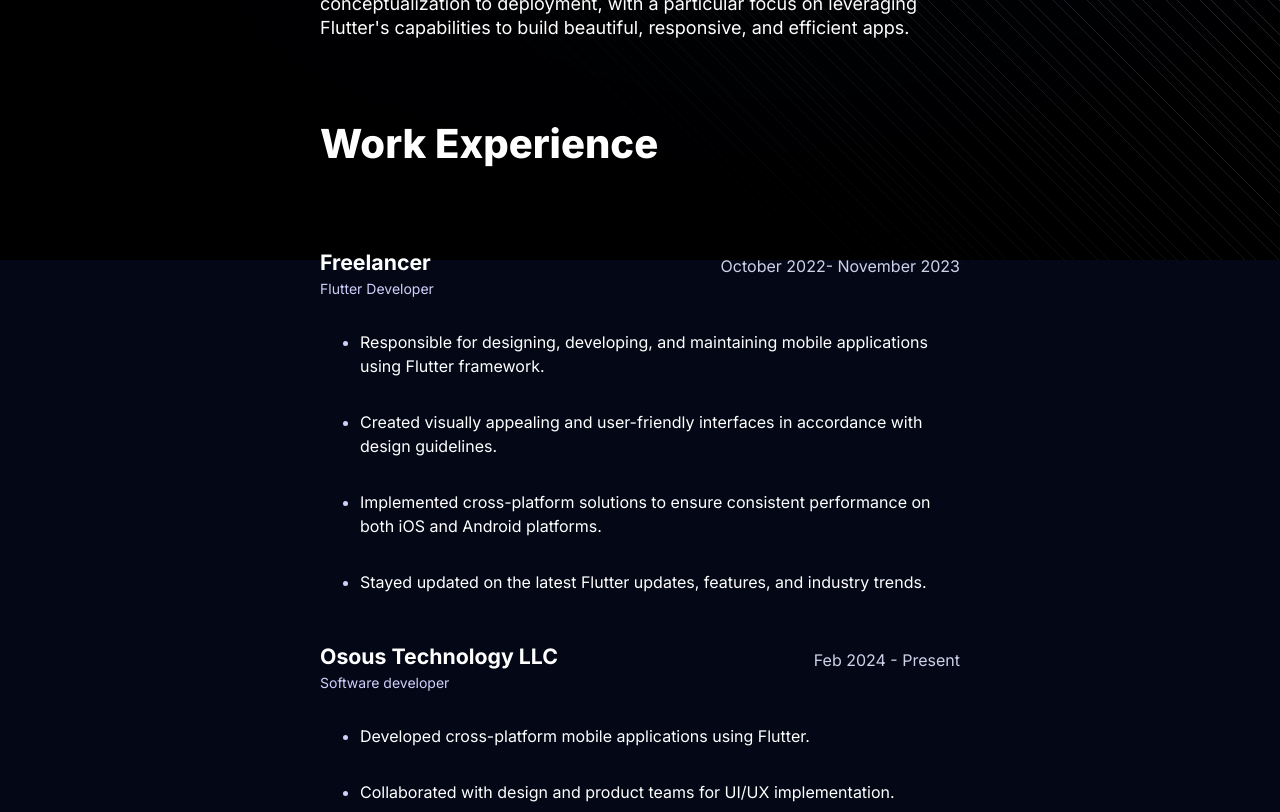
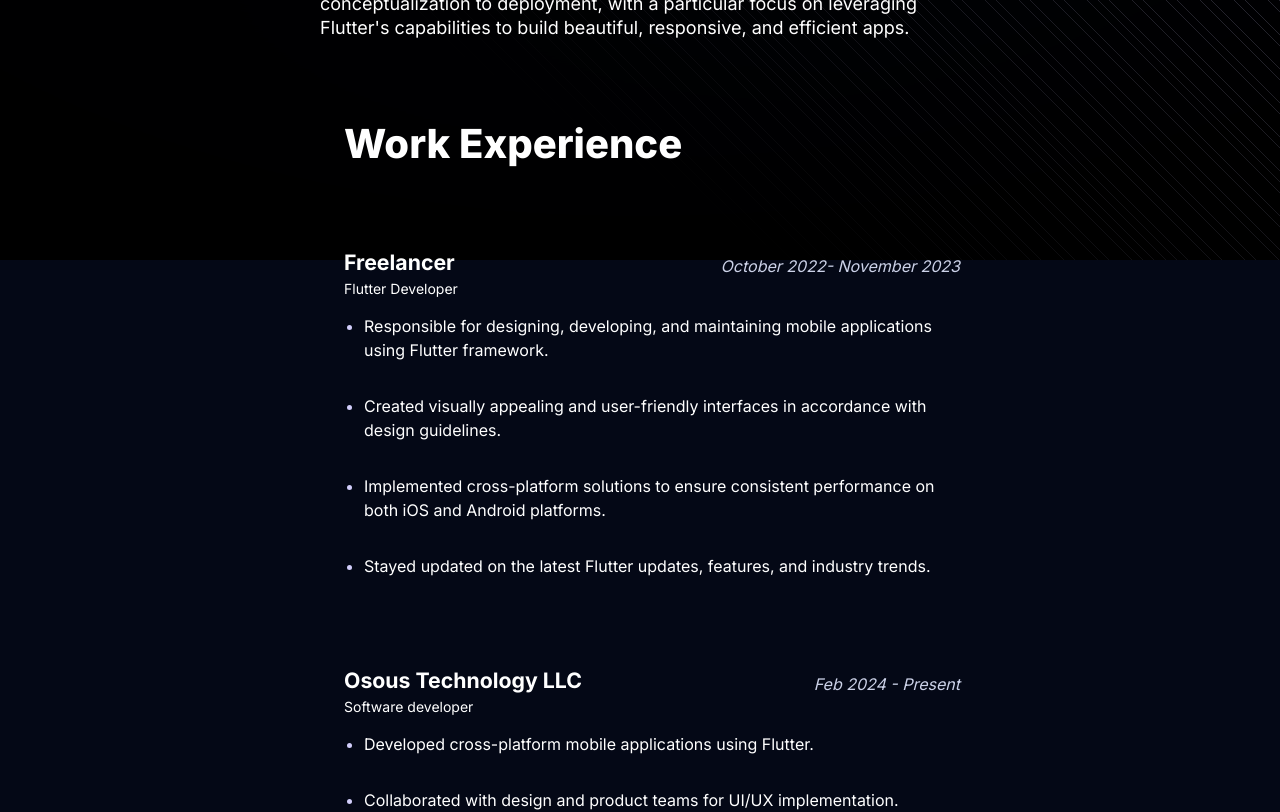
Before and after one commit to Ammourie/portfolio, a Next.js app: page / in a window 1280 px wide. Shown: the part 540-1352 px from the top of the page. Built offline with nearby package versions, Linux system fonts and the light colour scheme.

Commit message:
work experience

```diff
--- a/src/app/home.module.scss
+++ b/src/app/home.module.scss
@@ -15,3 +15,101 @@
         align-self: center;
     }
 }
+
+// New styles for work experience section
+.workExperience {
+    &__container {
+        border-left: 2px solid var(--color-neutral-weak);
+        padding-left: var(--static-space-24);
+        position: relative;
+        transition: border-color 0.3s ease;
+
+        &:hover {
+            border-color: var(--color-brand-strong);
+        }
+    }
+
+    &__item {
+        margin-bottom: var(--static-space-40);
+        position: relative;
+        transition: transform 0.3s ease;
+
+        &:hover {
+            transform: translateX(var(--static-space-4));
+        }
+
+        &::before {
+            content: '';
+            position: absolute;
+            left: calc(var(--static-space-24) * -1 - 1px);
+            top: 0;
+            width: 10px;
+            height: 10px;
+            background-color: var(--color-brand-strong);
+            border-radius: 50%;
+            transition: transform 0.3s ease, background-color 0.3s ease;
+        }
+
+        &:hover::before {
+            transform: scale(1.2);
+            background-color: var(--color-brand-weak);
+        }
+    }
+
+    &__company {
+        font-weight: bold;
+        transition: color 0.3s ease;
+
+        &:hover {
+            color: var(--color-brand-strong);
+        }
+    }
+
+    &__timeframe {
+        font-style: italic;
+        transition: opacity 0.3s ease;
+
+        &:hover {
+            opacity: 0.8;
+        }
+    }
+
+    &__role {
+        color: var(--color-brand-strong);
+        margin-bottom: var(--static-space-8);
+        transition: color 0.3s ease;
+
+        &:hover {
+            color: var(--color-brand-weak);
+        }
+    }
+
+    &__achievements {
+        list-style-type: disc;
+        padding-left: var(--static-space-20);
+
+        li {
+            transition: transform 0.3s ease;
+
+            &:hover {
+                transform: translateX(var(--static-space-4));
+            }
+        }
+    }
+
+    &__images {
+        display: flex;
+        flex-wrap: wrap;
+        gap: var(--static-space-12);
+        margin-top: var(--static-space-16);
+
+        img {
+            transition: transform 0.3s ease, box-shadow 0.3s ease;
+
+            &:hover {
+                transform: scale(1.05);
+                box-shadow: 0 4px 8px rgba(0, 0, 0, 0.1);
+            }
+        }
+    }
+}
--- a/src/app/page.tsx
+++ b/src/app/page.tsx
@@ -126,16 +126,17 @@
                 as="h2"
                 id={about.work.title}
                 variant="display-strong-s"
-
+                className={styles.workExperience__container}
               >
                 {about.work.title}
               </Heading>
-              <Flex direction="column" fillWidth gap="l" marginBottom="40">
+              <Flex direction="column" fillWidth gap="l" className={styles.workExperience__container}>
                 {about.work.experiences.map((experience, index) => (
                   <Flex
                     key={`${experience.company}-${experience.role}-${index}`}
                     fillWidth
                     direction="column"
+                    className={styles.workExperience__item}
                   >
                     <Flex
                       fillWidth
@@ -143,12 +144,13 @@
                       alignItems="flex-end"
                       marginBottom="4"
                     >
-                      <Text id={experience.company} variant="heading-strong-l">
+                      <Text id={experience.company} variant="heading-strong-l" className={styles.workExperience__company}>
                         {experience.company}
                       </Text>
                       <Text
                         variant="heading-default-xs"
                         onBackground="neutral-weak"
+                        className={styles.workExperience__timeframe}
                       >
                         {experience.timeframe}
                       </Text>
@@ -157,10 +159,11 @@
                       variant="body-default-s"
                       onBackground="brand-weak"
                       marginBottom="m"
+                      className={styles.workExperience__role}
                     >
                       {experience.role}
                     </Text>
-                    <Flex as="ul" direction="column" gap="16">
+                    <Flex as="ul" direction="column" gap="16" className={styles.workExperience__achievements}>
                       {experience.achievements.map((achievement, index) => (
                         <Text
                           as="li"
@@ -172,7 +175,7 @@
                       ))}
                     </Flex>
                     {experience.images.length > 0 && (
-                      <Flex fillWidth paddingTop="m" paddingLeft="40" wrap>
+                      <Flex fillWidth className={styles.workExperience__images}>
                         {experience.images.map((image, index) => (
                           <Flex
                             key={index}
```
Also changed, not shown: 1 other file (tests, documents, lock files or other folders).
